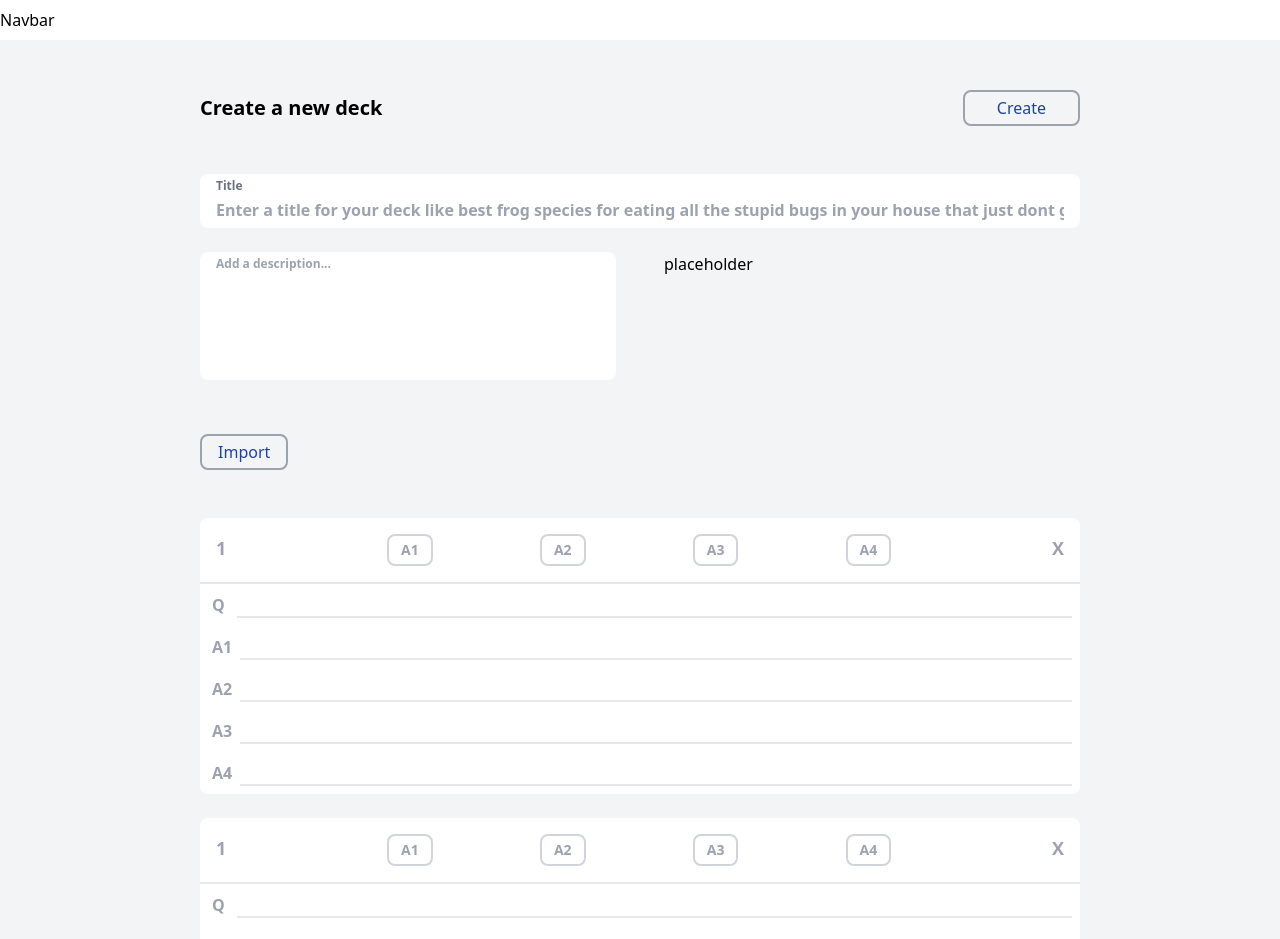
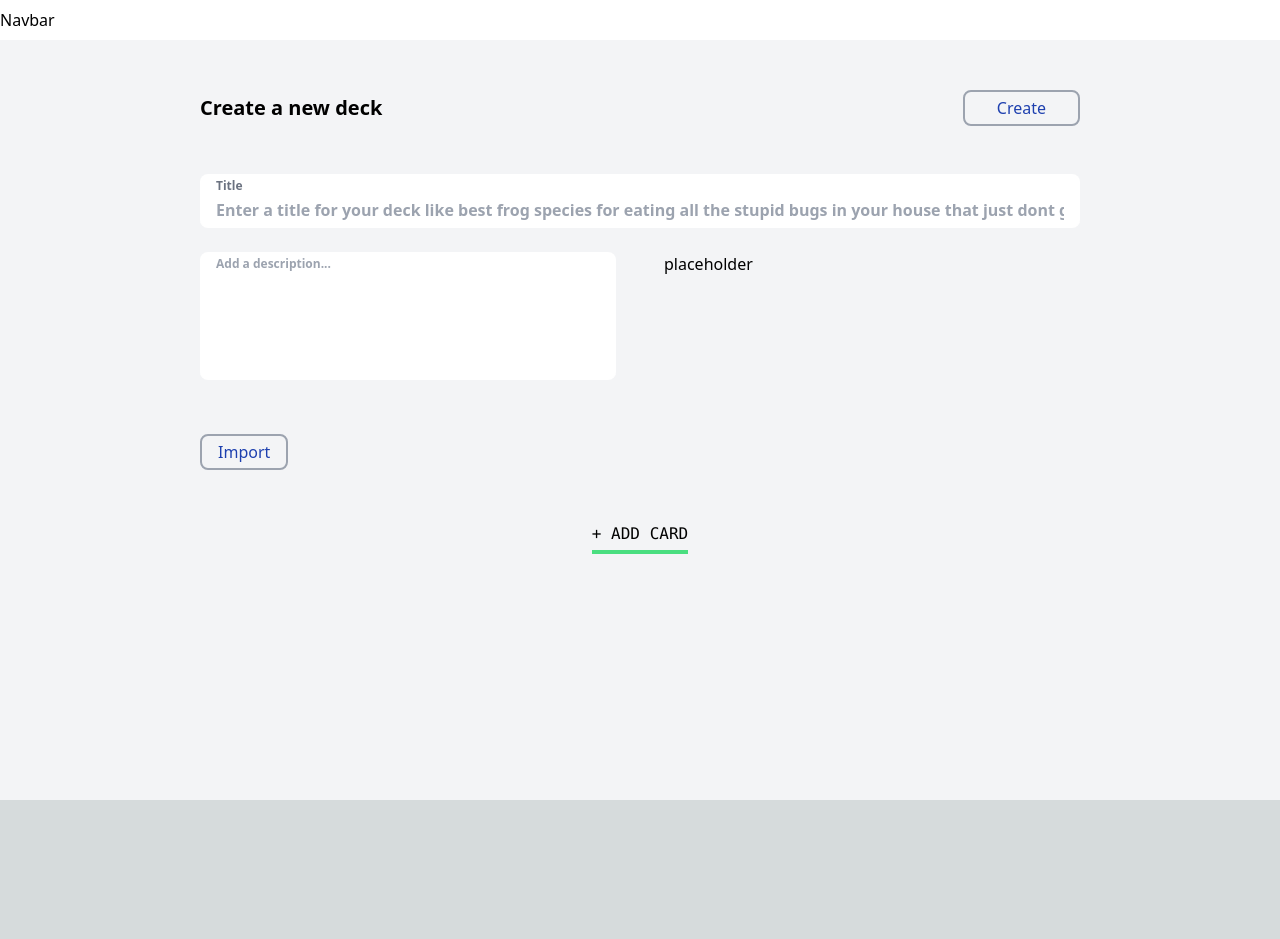
Before and after one commit to aidanhopper/hoot, a Next.js app: page /deck/create in a window 1280 px wide. Shown: the top 939 px of the page. After the commit the page ends 800 px from the top, so only its background shows below. Built offline with nearby package versions, Linux system fonts and the light colour scheme.

Commit message:
can now add cards with add card button

```diff
--- /dev/null
+++ b/app/components/deckcreatecard.tsx
@@ -0,0 +1,100 @@
+import { Question } from '../types';
+
+type TextboxProps = {
+  children?: JSX.Element;
+  className?: string;
+  id: string;
+}
+
+const Textbox = (props: TextboxProps) => {
+  const classes = `content-center overflow-hidden min-w-screen
+                     font-bold outline-none border-b-2
+                     border-gray-200 focus:border-yellow-300 max-w-full`;
+  return (
+    <div className={`${props.className}`}>
+      <div className={classes} role="textbox" id={props.id}
+        contentEditable="true" suppressContentEditableWarning={true}>
+        {props.children}
+      </div>
+    </div>
+  );
+}
+
+const CardTextBox = ({ children, id, text }:
+  { children?: string, id: string, text?: string }) => {
+  return (
+    <>
+      <div className="flex w-full">
+        <div className="flex-none font-bold content-center ml-3 text-gray-400">
+          {children}
+        </div>
+        <Textbox className="w-full p-2" id={id}>
+          {text as unknown as JSX.Element}
+        </Textbox>
+        <div className="flex-auto">
+        </div>
+      </div>
+    </>
+  );
+}
+
+const AnswerButton = ({ children, className }: { children: string, className?: string }) => {
+  return (
+    <div className={className}>
+      <button className="border-gray-300 px-3 py-1 border-2 text-sm text-gray-400
+          hover:bg-gray-100 duration-100 rounded-lg">
+        {children}
+      </button>
+    </div>
+  );
+}
+
+const Card = ({ className, question, index }:
+  { className?: string, question: Question, index: number }) => {
+
+  return (
+    <div className={`${className} mb-6`}>
+      <div className="w-full bg-white rounded-lg">
+        <div className="flex border-b-2 text-gray-400 p-4 font-bold text-lg ">
+          <span className="flex-auto">
+            {index}
+          </span>
+          <AnswerButton className="flex-auto text-center">
+            A1
+          </AnswerButton>
+          <AnswerButton className="flex-auto text-center">
+            A2
+          </AnswerButton>
+          <AnswerButton className="flex-auto text-center">
+            A3
+          </AnswerButton>
+          <AnswerButton className="flex-auto text-center">
+            A4
+          </AnswerButton>
+          <div className="flex-auto text-right">
+            <button className="hover:text-red-500 duration-100">
+              X
+            </button>
+          </div>
+        </div>
+        <CardTextBox id="question" text={question.question}>
+          Q&nbsp;
+        </CardTextBox>
+        <CardTextBox id="answer1" text={question.answers[0]}>
+          A1
+        </CardTextBox>
+        <CardTextBox id="answer2" text={question.answers[1]}>
+          A2
+        </CardTextBox>
+        <CardTextBox id="answer3" text={question.answers[2]}>
+          A3
+        </CardTextBox>
+        <CardTextBox id="answer4" text={question.answers[3]}>
+          A4
+        </CardTextBox>
+      </div>
+    </div>
+  );
+}
+
+export default Card;
--- a/app/deck/create/page.tsx
+++ b/app/deck/create/page.tsx
@@ -2,119 +2,27 @@
 
 import Deck from '../../deck.json';
 import { Question } from '../../types';
-import { useEffect } from 'react';
+import { useEffect, useState } from 'react';
+import Card from '../../components/deckcreatecard';
 
 
 type QuestionSlideProps = {
   q: Question;
 }
 
-type TextboxProps = {
-  children?: JSX.Element;
-  className?: string;
-  id: string;
-}
+
 
 const CreateDeck = () => {
 
-  const cards: Question[] = [];
-  cards.push(Deck.deck[0]);
+  const [cards, setCards] = useState<Question[]>([]);
 
-
-  const Textbox = (props: TextboxProps) => {
-    const classes = `content-center overflow-hidden min-w-screen
-                     font-bold outline-none border-b-2
-                     border-gray-200 focus:border-yellow-300 max-w-full`;
-    return (
-      <div className={`${props.className}`}>
-        <div className={classes} role="textbox" id={props.id}
-          contentEditable="true" suppressContentEditableWarning={true}>
-          {props.children}
-        </div>
-      </div>
-    );
-  }
-
-  const AddButton = ({ className }: { className?: string }) => {
-    return (
-      <button className={`text-5xl border-black w-[35px] text-center
-        hover:scale-[110%] duration-200 hover:text-blue-600 ${className}`}>
-        +
-      </button>
-    );
-  }
-
-  const CardTextBox = ({ children }: { children?: string }) => {
-    return (
-      <>
-        <div className="flex w-full">
-          <div className="flex-none font-bold content-center ml-3 text-gray-400">
-            {children}
-          </div>
-          <Textbox className="w-full p-2" id="question" />
-          <div className="flex-auto">
-          </div>
-        </div>
-      </>
-    );
-  }
-
-  const AnswerButton = ({ children, className }: { children: string, className?:string }) => {
+  const AddButton = ({ className, onClick }: { className?: string, onClick: () => void }) => {
     return (
       <div className={className}>
-        <button className="border-gray-300 px-3 py-1 border-2 text-sm text-gray-400
-          hover:bg-gray-100 duration-100 rounded-lg">
-          {children}
+        <button className="border-b-4 py-1 border-green-400 hover:border-yellow-400
+          hover:text-yellow-400 duration-100 font-mono" onClick={onClick}>
+          + ADD CARD
         </button>
-      </div>
-    );
-  }
-
-  const Card = ({ className }: { className?: string }) => {
-
-    return (
-      <div className={`${className} mb-6`}>
-        <div className="w-full bg-white rounded-lg">
-          <div className="flex border-b-2 text-gray-400 p-4 font-bold text-lg ">
-            <span className="flex-auto">
-              1
-            </span>
-            <AnswerButton className="flex-auto text-center">
-              A1
-            </AnswerButton>
-            <AnswerButton className="flex-auto text-center">
-              A2
-            </AnswerButton>
-            <AnswerButton className="flex-auto text-center">
-              A3
-            </AnswerButton>
-            <AnswerButton className="flex-auto text-center">
-              A4
-            </AnswerButton>
-            <div className="flex-auto text-right">
-              <button className="hover:text-red-500 duration-100">
-                X
-              </button>
-            </div>
-          </div>
-          <CardTextBox>
-            Q&nbsp;
-          </CardTextBox>
-          <CardTextBox>
-            A1
-          </CardTextBox>
-          <CardTextBox>
-            A2
-          </CardTextBox>
-          <CardTextBox>
-            A3
-          </CardTextBox>
-          <CardTextBox>
-            A4
-          </CardTextBox>
-          <div className="flex">
-          </div>
-        </div>
       </div>
     );
   }
@@ -168,11 +76,18 @@ const CreateDeck = () => {
               Import
             </button>
             <div className="flex-auto">
-              <Card />
-              <Card />
-              <Card />
-              <Card />
-              <Card />
+              {cards.map((data, index) => {
+                return <Card key={index} index={index+1} question={data} />
+              })}
+              <AddButton onClick={() => {
+                setCards(
+                  [...cards, {
+                    question: "",
+                    answers: [],
+                    answer: -1,
+                  }]
+                )
+              }} className="text-center w-full mb-12" />
             </div>
           </div>
         </div>
```
